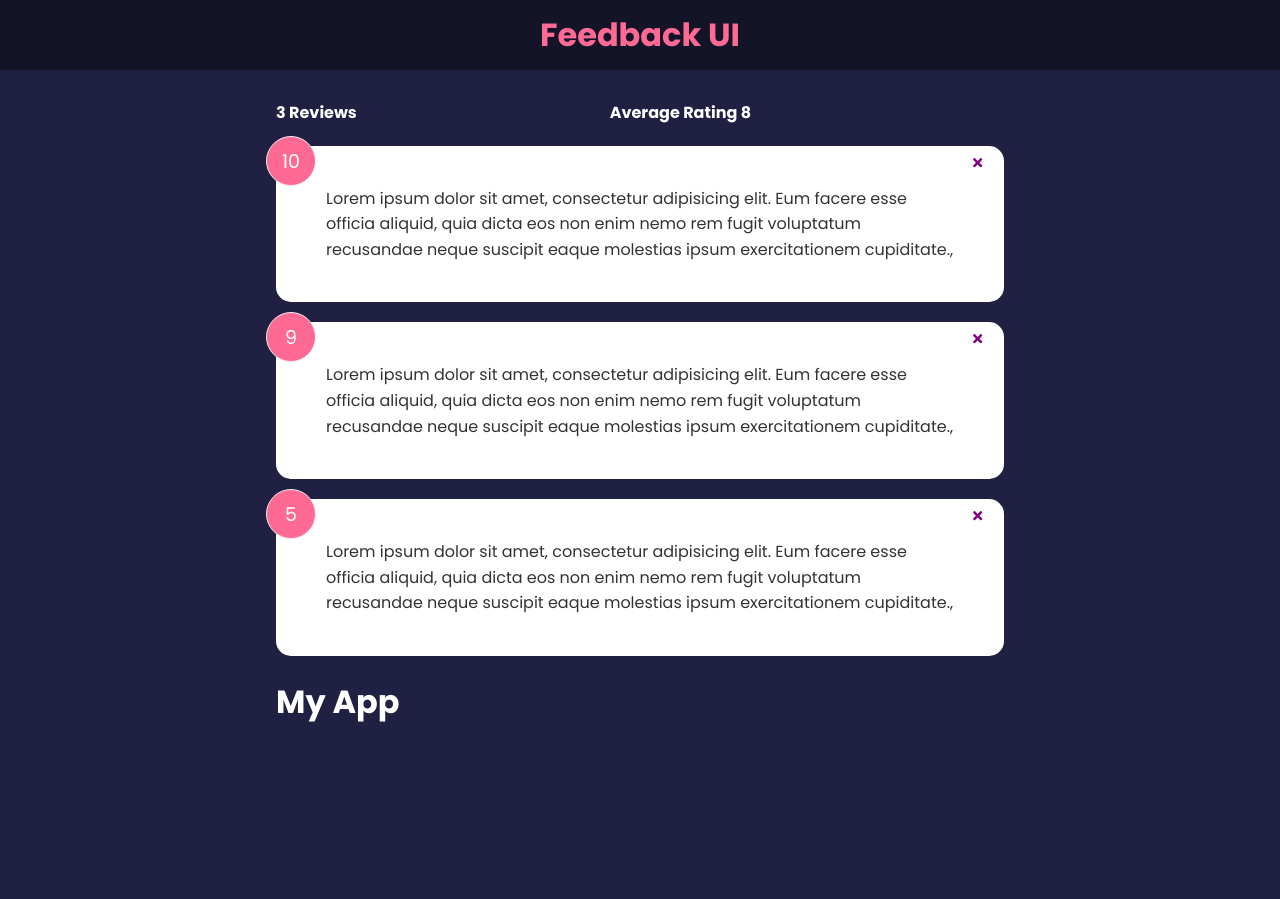
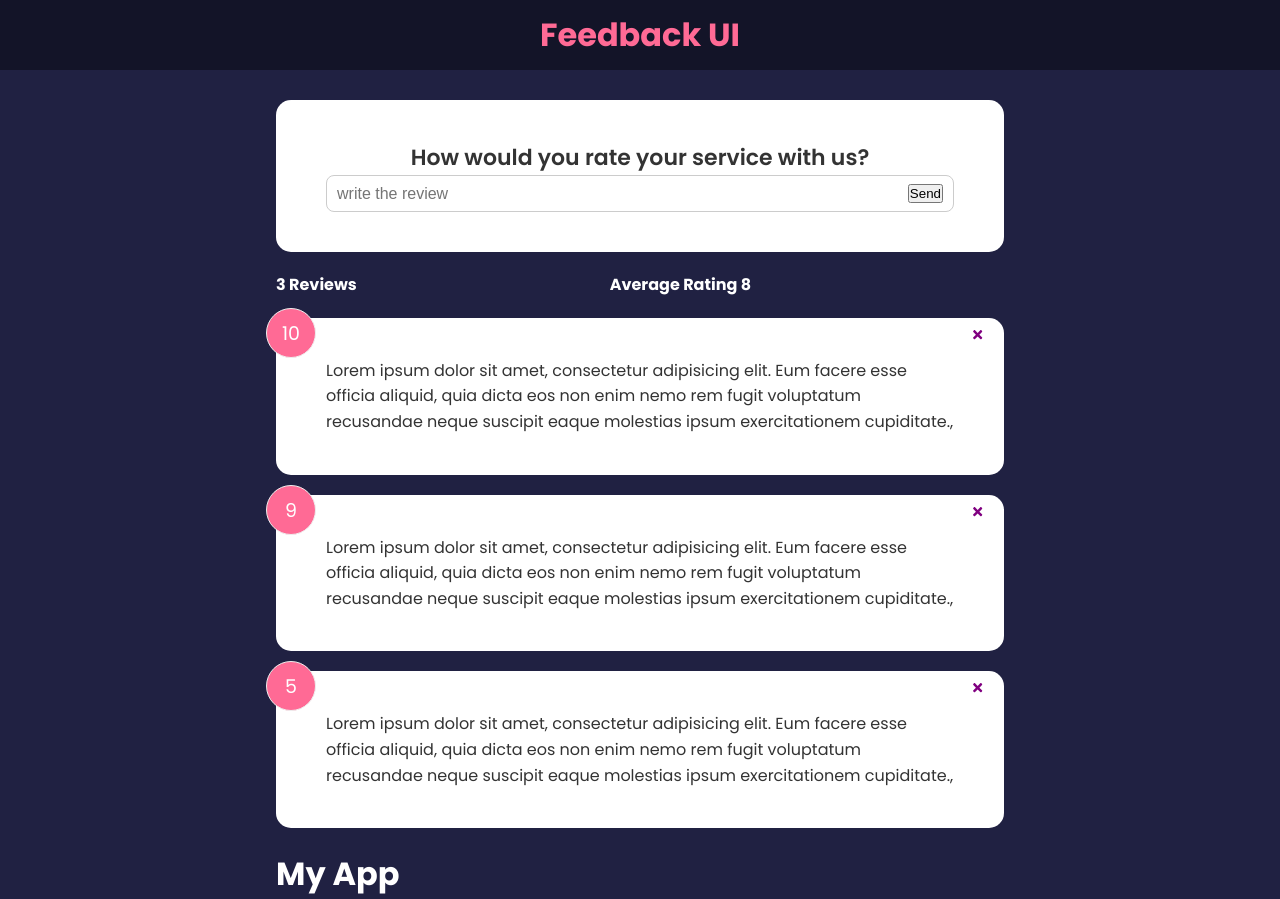
Before and after one commit to haamid10/feedback-UI, a React (Create React App) app: page / in a window 1280 px wide. Before the commit the page ends 800 px from the top, so only its background shows below. Built offline with nearby package versions, Linux system fonts and the light colour scheme.

Commit message:
added feedback Stats

```diff
--- a/src/App.jsx
+++ b/src/App.jsx
@@ -3,6 +3,8 @@
 import FeedbackList from "./components/FeedbackList";
 import FeedbackData from "./data/FeedbackData";
 import FeedbackStats from "./components/FeedbackStats";
+import FeedbackForm from "./components/FeedbackForm";
+
 function App() {
   const [feedback, setFeedback]= useState(FeedbackData)
   const deleteFeedback = (id) =>{
@@ -13,6 +15,7 @@
     < >
      <Header/>
      <div className="container">
+      <FeedbackForm/>
       <FeedbackStats feedback={feedback}/>
       <FeedbackList feedback={feedback} onAdd={deleteFeedback}/>
       <h1>My App</h1>
--- /dev/null
+++ b/src/components/FeedbackForm.jsx
@@ -0,0 +1,18 @@
+import Card from "./shared/Card"
+import {useState} from 'react'
+const FeedbackForm = () => {
+  const [text, setText] = useState('')
+  return (
+    <Card>
+      <form action="">
+        <h2>How would you rate your service with us?</h2>
+        <div className="input-group">
+          <input type="text " placeholder="write the review" value={text} onChange={(e)=>setText(e.target.value)} />
+          <button type="submit " >Send</button>
+        </div>
+      </form>
+      </Card>
+  )
+}
+
+export default FeedbackForm
```
